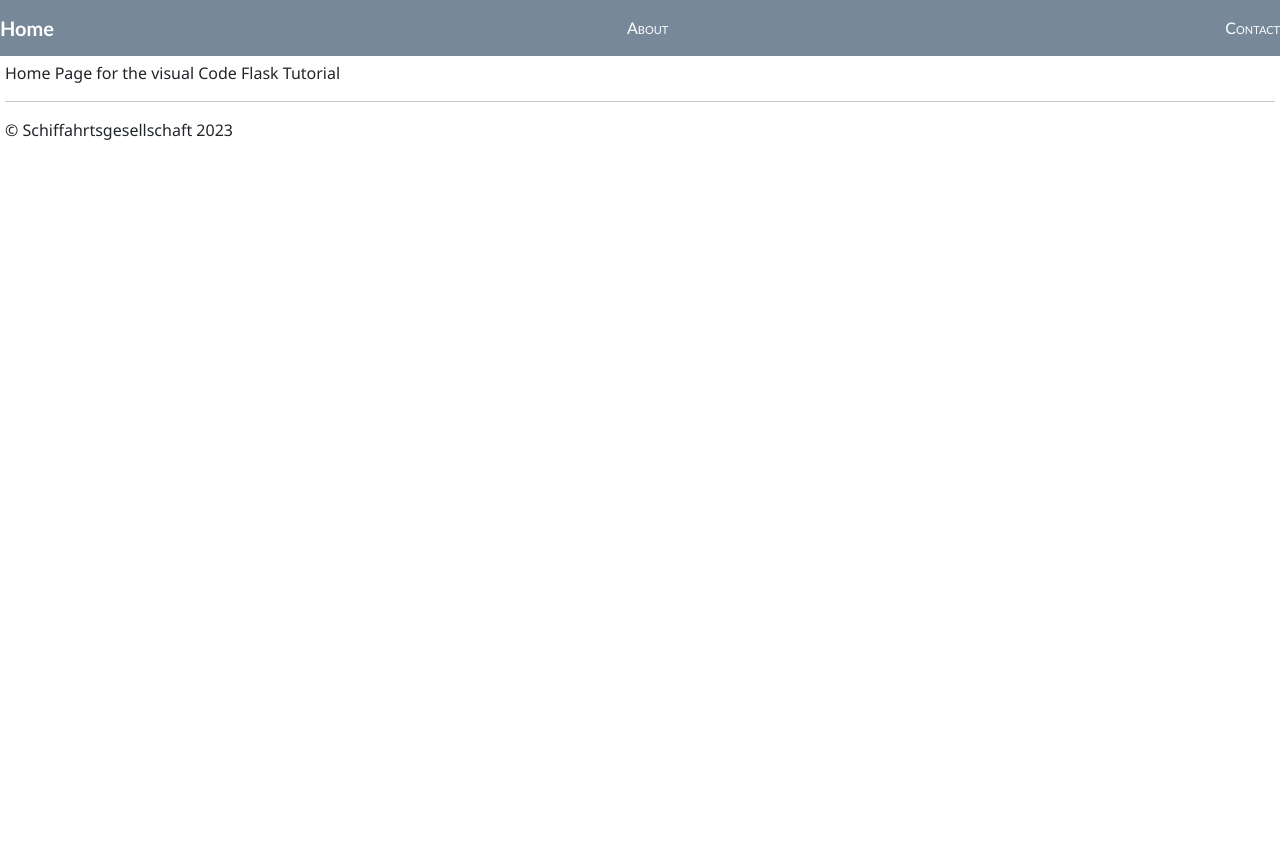
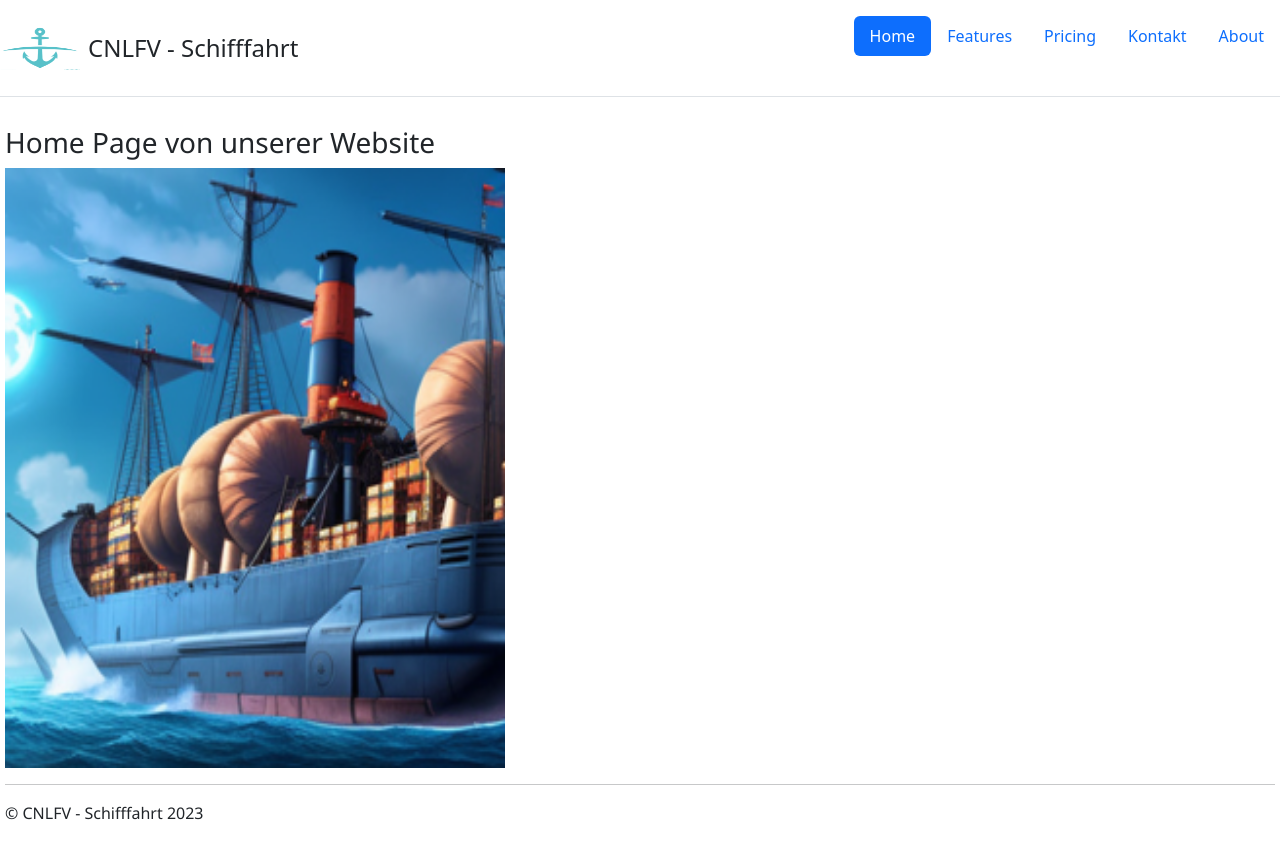
Before and after one commit to krendlV/flask_project_01, a Flask app: page / in a window 1280 px wide. Before the commit the page ends 800 px from the top, so only its background shows below. Run offline with Flask 2, Linux system fonts and the light colour scheme.

Commit message:
Commmit bevor ich ein Template verwende. 2023 muss man keine Seite mehr von Scratch machen...

```diff
--- a/templates/home.html
+++ b/templates/home.html
@@ -3,5 +3,6 @@
 Home
 {% endblock %}
 {% block content %}
-<p> Home Page for the visual Code Flask Tutorial</p>
+<h3> Home Page von unserer Website</h3>
+<img src="./static/pics/Schiff.png" alt="Bild" width="500" height="600">
 {% endblock %}
--- a/templates/layout.html
+++ b/templates/layout.html
@@ -8,18 +8,34 @@
     </head>
 
     <body>
-        <div class="navbar">
+        <header class="d-flex flex-wrap justify-content-center py-3 mb-4 border-bottom">
+            <a href="/" class="d-flex align-items-center mb-3 mb-md-0 me-md-auto text-dark text-decoration-none">
+              <img class="bi me-2" width="80" height="64"src="./static/pics/small_logo.png">
+              <span class="fs-4">CNLFV - Schifffahrt</span>
+            </a>
+
+            <ul class="nav nav-pills">
+              <li class="nav-item"><a href="{{ url_for('home') }}" class="nav-link active" aria-current="page">Home</a></li>
+              <li class="nav-item"><a href="#" class="nav-link">Features</a></li> <!--hier noch eine url hinein mit der ich alle Features/Seiten mit DB Interaktionen sehe-->
+              <li class="nav-item"><a href="#" class="nav-link">Pricing</a></li> <!--hier auch noch eine Seite erstellen ka was ma reingeben...-->
+              <li class="nav-item"><a href="{{ url_for('contact') }}" class="nav-link">Kontakt</a></li>
+              <li class="nav-item"><a href="{{ url_for('about') }}" class="nav-link">About</a></li>
+            </ul>
+          </header>
+
+
+        <!--<div class="navbar">
             <a href="{{ url_for('home') }}" class="navbar-brand">Home</a>
             <a href="{{ url_for('about') }}" class="navbar-item">About</a>
             <a href="{{ url_for('contact') }}" class="navbar-item">Contact</a>
-        </div>
+        </div>-->
 
         <div class="body-content">
             {% block content %}
             {% endblock %}
             <hr/>
             <footer>
-                <p>&copy; Schiffahrtsgesellschaft 2023</p>
+                <p>&copy; CNLFV - Schifffahrt 2023</p>
             </footer>
         </div>
 
```
Also changed, not shown: static/pics/logo.png (added), static/pics/small_logo.png (added).
